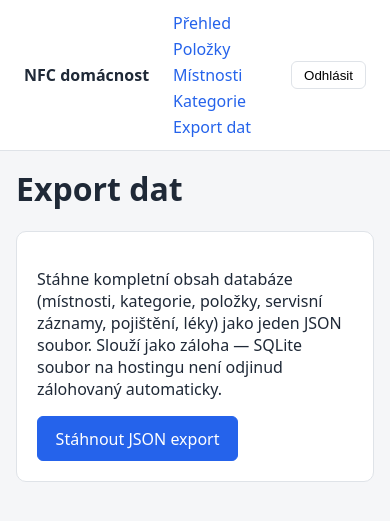
After one commit to spycz/nfc-home-manager, an ASP.NET Core app: page /Admin/Export in a window 390 px wide. The commit adds this page. Shown: the top 521 px of the page. Run offline with ASP.NET Core 8, Linux system fonts and the light colour scheme; the visitor is signed in with stand-in values (Sample User, id 1).

Commit message:
Harden security, fix CSP-breaking inline JS, add archive/export, responsive CSS
Security: rate limit the login page (8 req/min/IP) and the whole site
(300 req/min/IP) against brute force and scraping; cookie Secure flag
enforced in production; move logout off a bare endpoint onto a Razor
Page so it gets the same CSRF protection as every other form; add
Permissions-Policy/COOP/CORP headers and a form-action CSP directive;
suppress the Kestrel Server header; add robots.txt alongside the
existing noindex meta tag.

While wiring this up, found that the existing CSP (script-src 'self',
no unsafe-inline) would have silently broken every onclick/onsubmit
handler in a real browser — curl-based testing never caught it since it
doesn't execute JS. Moved all of that into wwwroot/js/site.js using
data-confirm/data-select-target/data-copy-target attributes instead.
Verified with a real Chromium session (Playwright) that there are no
CSP violations and the confirm dialogs and copy/select actions work.

Also closed a gap where items had an unused Aktivni flag with no way to
archive/restore without hard-deleting, and added a simple JSON export
of the whole database as a manual backup option. Along the way fixed a
second real bug the same review surfaced: filter dropdowns and a
checkbox used string-interpolated `selected="@expr"` / `checked="@expr"`,
which HTML treats as present (hence checked/selected) regardless of the
literal "False" text - switched to asp-for/conditional-block rendering.

Responsive: fixed layout for a 16:9 desktop and iPhone 13 portrait -
wrapping nav, single-column form grid and horizontally scrollable
tables below 640px, safe-area padding. Verified with Playwright
screenshots at both viewport sizes: no horizontal overflow.

```diff
--- /dev/null
+++ b/Pages/Admin/Export.cshtml
@@ -0,0 +1,16 @@
+@page
+@model NfcHomeManager.Pages.Admin.ExportModel
+@{
+    ViewData["Title"] = "Export dat";
+}
+
+<h1>Export dat</h1>
+
+<div class="card">
+    <p class="muted">
+        Stáhne kompletní obsah databáze (místnosti, kategorie, položky, servisní
+        záznamy, pojištění, léky) jako jeden JSON soubor. Slouží jako záloha —
+        SQLite soubor na hostingu není odjinud zálohovaný automaticky.
+    </p>
+    <a class="btn" href="/Admin/Export?handler=Stahnout">Stáhnout JSON export</a>
+</div>
--- /dev/null
+++ b/Pages/Admin/Export.cshtml.cs
@@ -0,0 +1,38 @@
+using Microsoft.AspNetCore.Mvc;
+using Microsoft.AspNetCore.Mvc.RazorPages;
+using Microsoft.EntityFrameworkCore;
+using NfcHomeManager.Data;
+using System.Text;
+using System.Text.Json;
+
+namespace NfcHomeManager.Pages.Admin;
+
+public class ExportModel(AppDbContext db) : PageModel
+{
+    public void OnGet()
+    {
+    }
+
+    // Plocha zaloha cele databaze jako jeden JSON soubor. Zadne .Include()
+    // navigacnich vlastnosti - entity se serializuji jen s vlastnimi
+    // sloupci a cizimi klici, takze nehrozi cyklus pres obousmerne vazby.
+    public async Task<IActionResult> OnGetStahnoutAsync(CancellationToken ct)
+    {
+        var export = new
+        {
+            ExportovanoUtc = DateTime.UtcNow,
+            Mistnosti = await db.Mistnosti.AsNoTracking().ToListAsync(ct),
+            Kategorie = await db.Kategorie.AsNoTracking().ToListAsync(ct),
+            Polozky = await db.Polozky.AsNoTracking().ToListAsync(ct),
+            ServisniZaznamy = await db.ServisniZaznamy.AsNoTracking().ToListAsync(ct),
+            Pojisteni = await db.Pojisteni.AsNoTracking().ToListAsync(ct),
+            Leky = await db.Leky.AsNoTracking().ToListAsync(ct)
+        };
+
+        var json = JsonSerializer.Serialize(export, new JsonSerializerOptions { WriteIndented = true });
+        var bytes = Encoding.UTF8.GetBytes(json);
+        var fileName = $"nfc-home-export-{DateTime.UtcNow:yyyyMMdd-HHmm}.json";
+
+        return File(bytes, "application/json", fileName);
+    }
+}
--- a/Pages/Admin/Login.cshtml.cs
+++ b/Pages/Admin/Login.cshtml.cs
@@ -2,11 +2,14 @@ using Microsoft.AspNetCore.Authentication;
 using Microsoft.AspNetCore.Authentication.Cookies;
 using Microsoft.AspNetCore.Mvc;
 using Microsoft.AspNetCore.Mvc.RazorPages;
+using Microsoft.AspNetCore.RateLimiting;
 using NfcHomeManager.Services;
 using System.Security.Claims;
 
 namespace NfcHomeManager.Pages.Admin;
 
+// Prisnejsi rate limit nez zbytek webu - viz policy "login" v Program.cs.
+[EnableRateLimiting("login")]
 public class LoginModel(IConfiguration configuration) : PageModel
 {
     [BindProperty]
--- /dev/null
+++ b/Pages/Admin/Logout.cshtml
@@ -0,0 +1,2 @@
+@page
+@model NfcHomeManager.Pages.Admin.LogoutModel
--- a/Pages/Kategorie/Index.cshtml
+++ b/Pages/Kategorie/Index.cshtml
@@ -22,7 +22,7 @@
                     <td>@k.Nazev</td>
                     <td>@k.Polozky.Count</td>
                     <td>
-                        <form method="post" asp-page-handler="Smazat" onsubmit="return confirm('Smazat kategorii? Položky zůstanou, jen se odpojí od kategorie.');">
+                        <form method="post" asp-page-handler="Smazat" data-confirm="Smazat kategorii? Položky zůstanou, jen se odpojí od kategorie.">
                             <input type="hidden" name="id" value="@k.Id" />
                             <button class="btn btn--secondary" type="submit">Smazat</button>
                         </form>
--- a/Pages/Mistnosti/Index.cshtml
+++ b/Pages/Mistnosti/Index.cshtml
@@ -22,7 +22,7 @@
                     <td>@m.Nazev</td>
                     <td>@m.Polozky.Count</td>
                     <td>
-                        <form method="post" asp-page-handler="Smazat" onsubmit="return confirm('Smazat místnost? Položky zůstanou, jen se odpojí od místnosti.');">
+                        <form method="post" asp-page-handler="Smazat" data-confirm="Smazat místnost? Položky zůstanou, jen se odpojí od místnosti.">
                             <input type="hidden" name="id" value="@m.Id" />
                             <button class="btn btn--secondary" type="submit">Smazat</button>
                         </form>
--- a/Pages/Shared/_Layout.cshtml
+++ b/Pages/Shared/_Layout.cshtml
@@ -2,7 +2,7 @@
 <html lang="cs">
 <head>
     <meta charset="utf-8" />
-    <meta name="viewport" content="width=device-width, initial-scale=1.0" />
+    <meta name="viewport" content="width=device-width, initial-scale=1.0, viewport-fit=cover" />
     <meta name="robots" content="noindex, nofollow" />
     <title>@(ViewData["Title"] as string ?? "NFC domácnost")</title>
     <link rel="stylesheet" href="/css/site.css" />
@@ -17,8 +17,9 @@
                 <a href="/Polozky">Položky</a>
                 <a href="/Mistnosti">Místnosti</a>
                 <a href="/Kategorie">Kategorie</a>
+                <a href="/Admin/Export">Export dat</a>
             </nav>
-            <form method="post" action="/admin/logout" class="logout-form">
+            <form method="post" asp-page="/Admin/Logout" class="logout-form">
                 <button type="submit">Odhlásit</button>
             </form>
         </header>
@@ -26,5 +27,6 @@
     <main class="content">
         @RenderBody()
     </main>
+    <script src="/js/site.js" defer></script>
 </body>
 </html>
--- a/wwwroot/css/site.css
+++ b/wwwroot/css/site.css
@@ -19,6 +19,7 @@ body {
     font-family: system-ui, -apple-system, "Segoe UI", Roboto, sans-serif;
     background: var(--bg);
     color: var(--text);
+    padding-bottom: env(safe-area-inset-bottom);
 }
 
 a {
@@ -33,8 +34,9 @@ a:hover {
 .topbar {
     display: flex;
     align-items: center;
-    gap: 1.5rem;
-    padding: 0.75rem 1.5rem;
+    flex-wrap: wrap;
+    gap: 0.75rem 1.5rem;
+    padding: 0.75rem calc(1.5rem + env(safe-area-inset-right)) 0.75rem calc(1.5rem + env(safe-area-inset-left));
     background: var(--card);
     border-bottom: 1px solid var(--border);
 }
@@ -46,7 +48,8 @@ a:hover {
 
 .topbar nav {
     display: flex;
-    gap: 1rem;
+    flex-wrap: wrap;
+    gap: 0.25rem 1rem;
     flex: 1;
 }
 
@@ -79,6 +82,9 @@ h1 {
 table {
     width: 100%;
     border-collapse: collapse;
+    display: block;
+    overflow-x: auto;
+    -webkit-overflow-scrolling: touch;
 }
 
 th, td {
@@ -228,22 +234,46 @@ textarea {
 
 .nfc-url {
     display: flex;
+    flex-wrap: wrap;
     gap: 0.5rem;
     align-items: center;
 }
 
 .nfc-url input {
     flex: 1;
+    min-width: 0;
     font-family: monospace;
 }
 
 .actions {
     display: flex;
+    flex-wrap: wrap;
     gap: 0.5rem;
     margin-top: 1rem;
 }
 
 .list-actions {
     display: flex;
+    flex-wrap: wrap;
     gap: 0.75rem;
 }
+
+@media (max-width: 640px) {
+    .content {
+        padding: 1rem;
+        padding-left: calc(1rem + env(safe-area-inset-left));
+        padding-right: calc(1rem + env(safe-area-inset-right));
+    }
+
+    .form-grid {
+        grid-template-columns: 1fr;
+    }
+
+    .btn, .btn--secondary, .btn--danger {
+        padding: 0.65rem 1.1rem;
+    }
+
+    table {
+        font-size: 0.9rem;
+    }
+}
--- /dev/null
+++ b/wwwroot/js/site.js
@@ -0,0 +1,26 @@
+// Bez inline skriptu/atributu - Content-Security-Policy povoluje jen
+// script-src 'self', takze veskere chovani je tu, ne v onclick/onsubmit.
+
+document.addEventListener('submit', (event) => {
+    const message = event.target.getAttribute('data-confirm');
+    if (message && !window.confirm(message)) {
+        event.preventDefault();
+    }
+});
+
+document.addEventListener('click', (event) => {
+    const trigger = event.target.closest('[data-select-target]');
+    if (trigger) {
+        const target = document.getElementById(trigger.getAttribute('data-select-target'));
+        target?.select();
+        return;
+    }
+
+    const copyButton = event.target.closest('[data-copy-target]');
+    if (copyButton) {
+        const target = document.getElementById(copyButton.getAttribute('data-copy-target'));
+        if (target) {
+            navigator.clipboard?.writeText(target.value);
+        }
+    }
+});
--- /dev/null
+++ b/wwwroot/robots.txt
@@ -0,0 +1,2 @@
+User-agent: *
+Disallow: /
```
Also changed, not shown: Pages/Admin/Logout.cshtml.cs (added, +20 -0 lines), Pages/Polozky/Detail.cshtml (+26 -7 lines), Pages/Polozky/Detail.cshtml.cs (+26 -0 lines), Pages/Polozky/Index.cshtml (+27 -11 lines), Pages/Polozky/Index.cshtml.cs (+8 -2 lines), Program.cs (+49 -8 lines), README.md.
